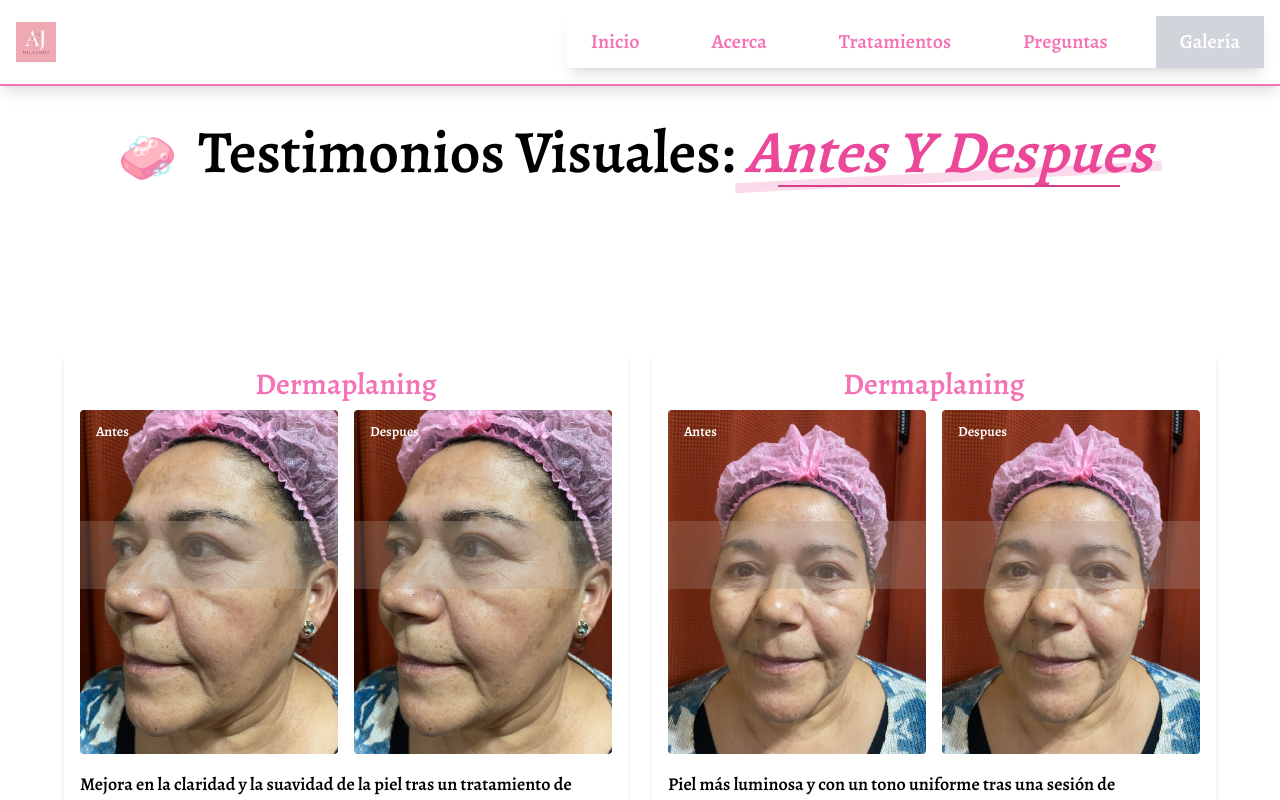
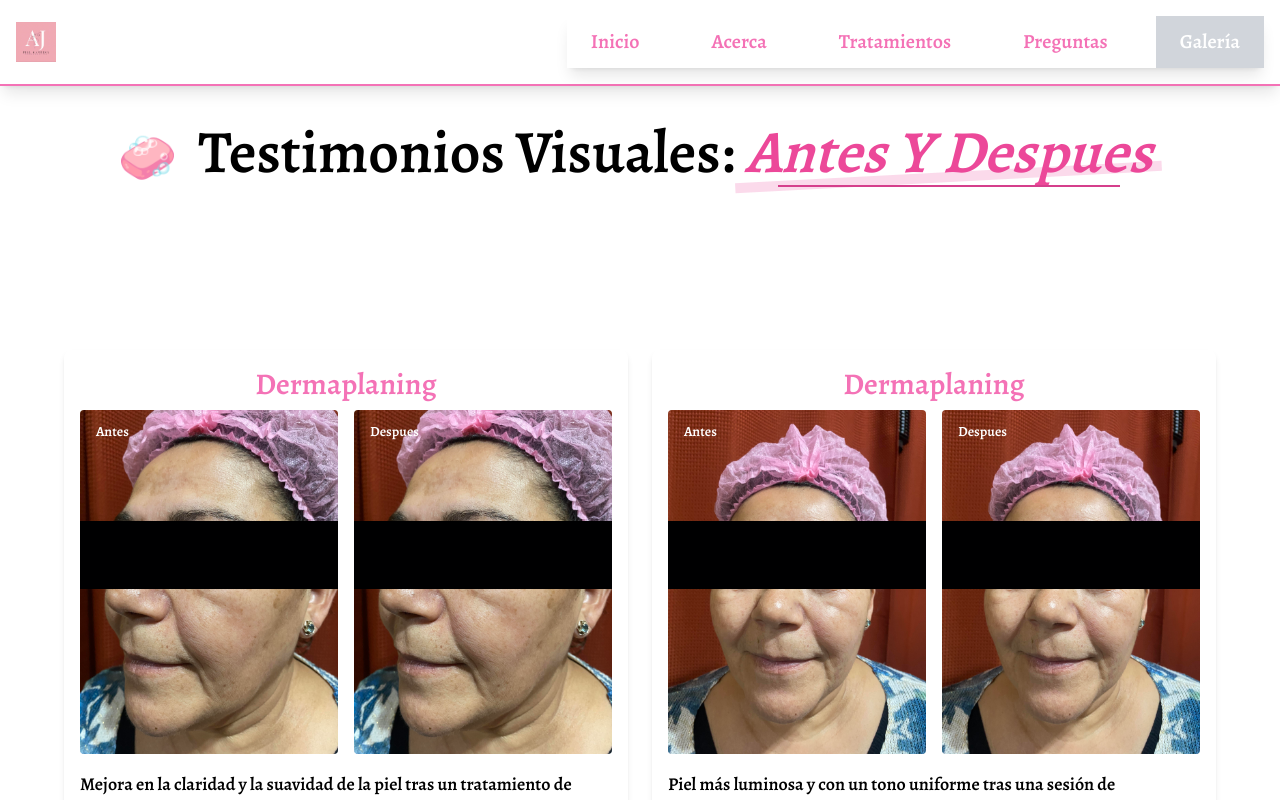
Before and after one commit to nicorubiotsx/anais_web, a Next.js app: page /galeria in a window 1280 px wide. Shown: the top 800 px of the page. Built offline with nearby package versions, Linux system fonts and the light colour scheme.

Commit message:
web terminadaaaaaaaaaaaaaaaaaaaaaaaaaaaaaaaaaaaaaaaaaaaaaaaaaaaaaaa

```diff
--- a/app/globals.css
+++ b/app/globals.css
@@ -329,8 +329,7 @@ img, input[type=range] {
   top: 32%; /* Ajusta esta distancia según la altura de los ojos */
   left: 0;
   width: 100%;
-  height: 20%; /* Ajusta la altura del área de desenfoque */
-  background: rgba(255, 255, 255, 0.1); /* Ligero fondo semitransparente */
-  backdrop-filter: blur(65px); /* Aplica el desenfoque */
+  height: 20%; /* Ajusta la altura del área de la cobertura */
+  background: rgba(0, 0, 1, 1.3); /* Fondo negro semitransparente */
   z-index: 10;
 }
```
